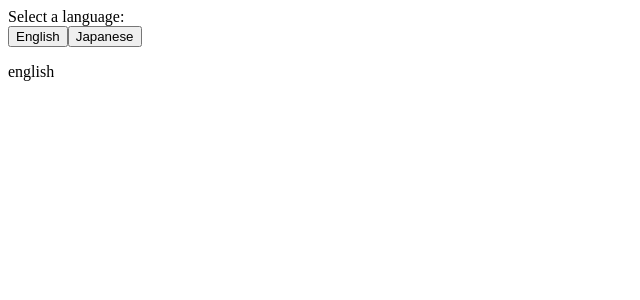
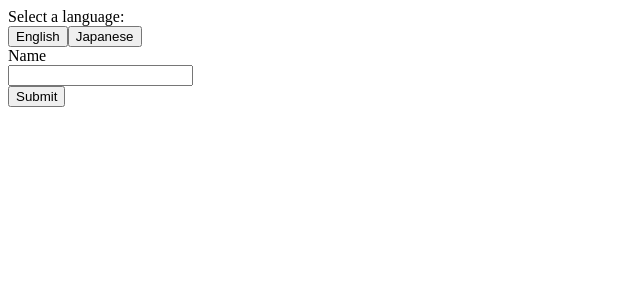
Before and after one commit to livelifedev/react-context, a React (Create React App) app: page / in a window 1280 px wide. Shown: the top 300 px of the page, without its empty margins (0-640 px from the left). Built offline with nearby package versions, Linux system fonts and the light colour scheme.

Commit message:
added user create component

```diff
--- a/src/components/App.js
+++ b/src/components/App.js
@@ -1,4 +1,5 @@
 import React from "react";
+import UserCreate from "./UserCreate";
 
 class App extends React.Component {
     state = { language: "english" };
@@ -15,7 +16,7 @@ class App extends React.Component {
                     <button onClick={() => this.onLanguageChange("english")}>English</button>
                     <button onClick={() => this.onLanguageChange("japanese")}>Japanese</button>
                 </div>
-                <p>{this.state.language}</p>
+                <UserCreate />
             </div>
         );
     }
--- /dev/null
+++ b/src/components/Button.js
@@ -0,0 +1,9 @@
+import React from "react";
+
+class Button extends React.Component {
+    render() {
+        return <button>Submit</button>;
+    }
+}
+
+export default Button;
--- /dev/null
+++ b/src/components/Field.js
@@ -0,0 +1,16 @@
+import React from "react";
+
+class Field extends React.Component {
+    render() {
+        return (
+            <div>
+                <label>Name</label>
+                <div>
+                    <input />
+                </div>
+            </div>
+        );
+    }
+}
+
+export default Field;
--- /dev/null
+++ b/src/components/UserCreate.js
@@ -0,0 +1,14 @@
+import React from "react";
+import Field from "./Field";
+import Button from "./Button";
+
+const UserCreate = () => {
+    return (
+        <div>
+            <Field />
+            <Button />
+        </div>
+    );
+};
+
+export default UserCreate;
```
